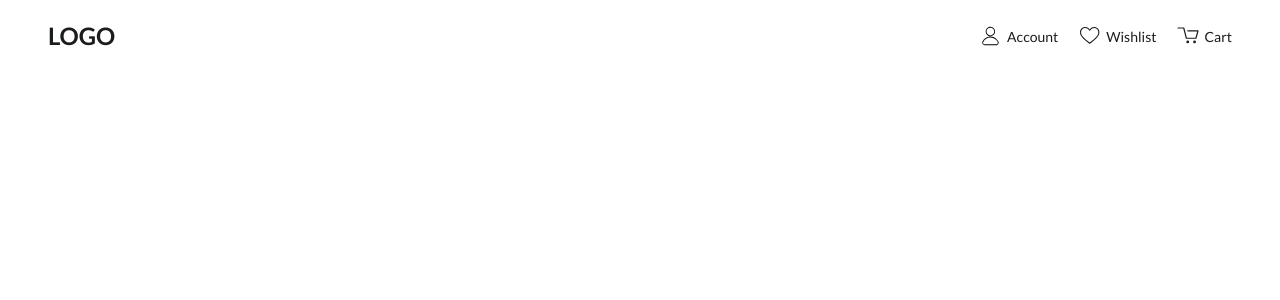
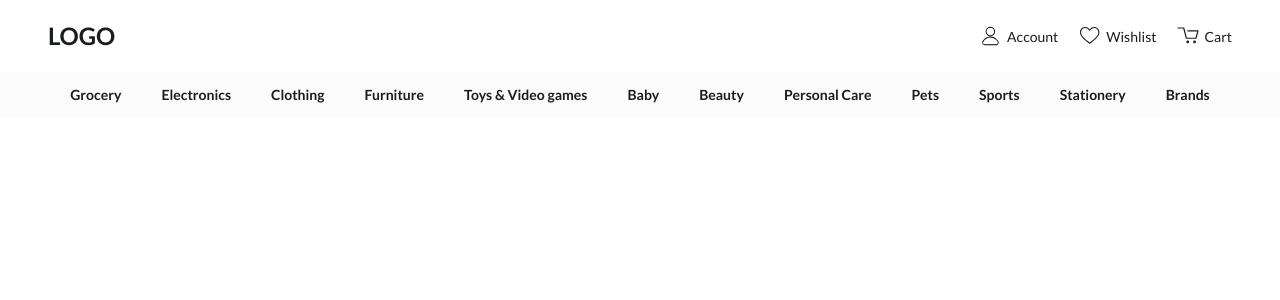
Before and after one commit to ahmedd-mahmoud/shop-task-34ml, a Vue app: page / in a window 1280 px wide. Shown: the top 300 px of the page. Built offline with nearby package versions, Linux system fonts and the light colour scheme.

Commit message:
Add Navbar component

```diff
--- a/src/App.vue
+++ b/src/App.vue
@@ -1,7 +1,11 @@
 <script setup lang="ts">
 import Header from "./components/Header.vue";
+import Navbar from "./components/Navbar.vue";
 </script>
 
 <template>
-  <Header />
+  <div class="flex flex-col">
+    <Header />
+    <Navbar />
+  </div>
 </template>
--- /dev/null
+++ b/src/components/Navbar.vue
@@ -0,0 +1,24 @@
+<script setup lang="ts">
+const navigationButtons = [
+  "Grocery",
+  "Electronics",
+  "Clothing",
+  "Furniture",
+  "Toys & Video games",
+  "Baby",
+  "Beauty",
+  "Personal Care",
+  "Pets",
+  "Sports",
+  "Stationery",
+  "Brands",
+];
+</script>
+
+<template>
+  <div class="flex justify-center gap-10 py-3 bg-surface">
+    <button v-for="button in navigationButtons" class="font-bold">
+      {{ button }}
+    </button>
+  </div>
+</template>
--- a/tailwind.config.js
+++ b/tailwind.config.js
@@ -6,7 +6,7 @@ export default {
       colors: {
         title: "#1B1C1E",
         subtitle: "#C1C1C1",
-        surface: "#FFFFFF",
+        surface: "#FBFBFB",
         buttonBg: "#00ABEB",
         inputBg: "#F3F3F3",
       },
```
